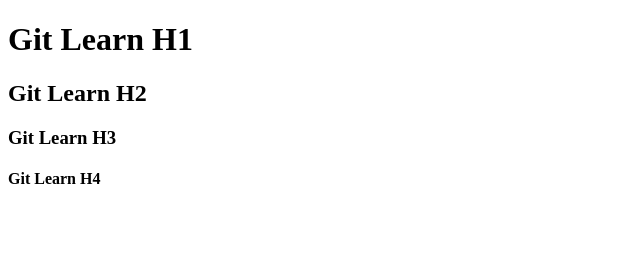
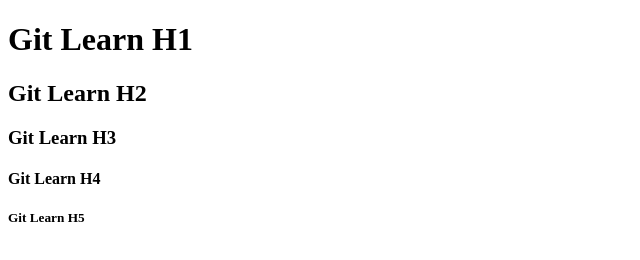
Before and after one commit to KhairulHasanRakib/Git-Learn, a plain HTML site: page index.html in a window 1280 px wide. Shown: the full height of the page, 0-640 px from the left. Drawn offline with Linux system fonts and the light colour scheme.

Commit message:
7th commit

```diff
--- a/index.html
+++ b/index.html
@@ -10,5 +10,6 @@
     <h2>Git Learn H2</h2>
     <h3>Git Learn H3</h3>
     <h4>Git Learn H4</h4>
+    <h5>Git Learn H5</h5>
 </body>
 </html>
```
